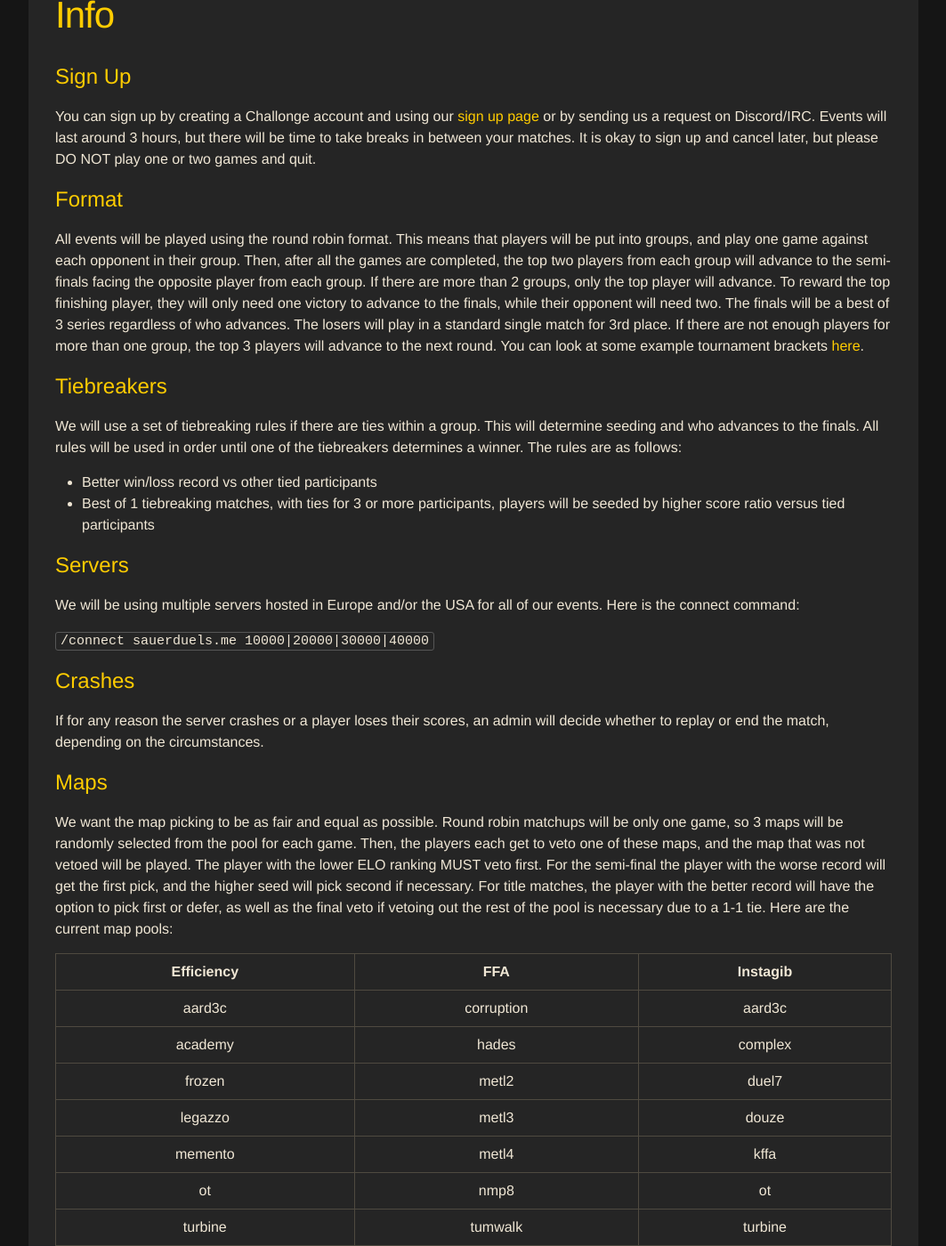
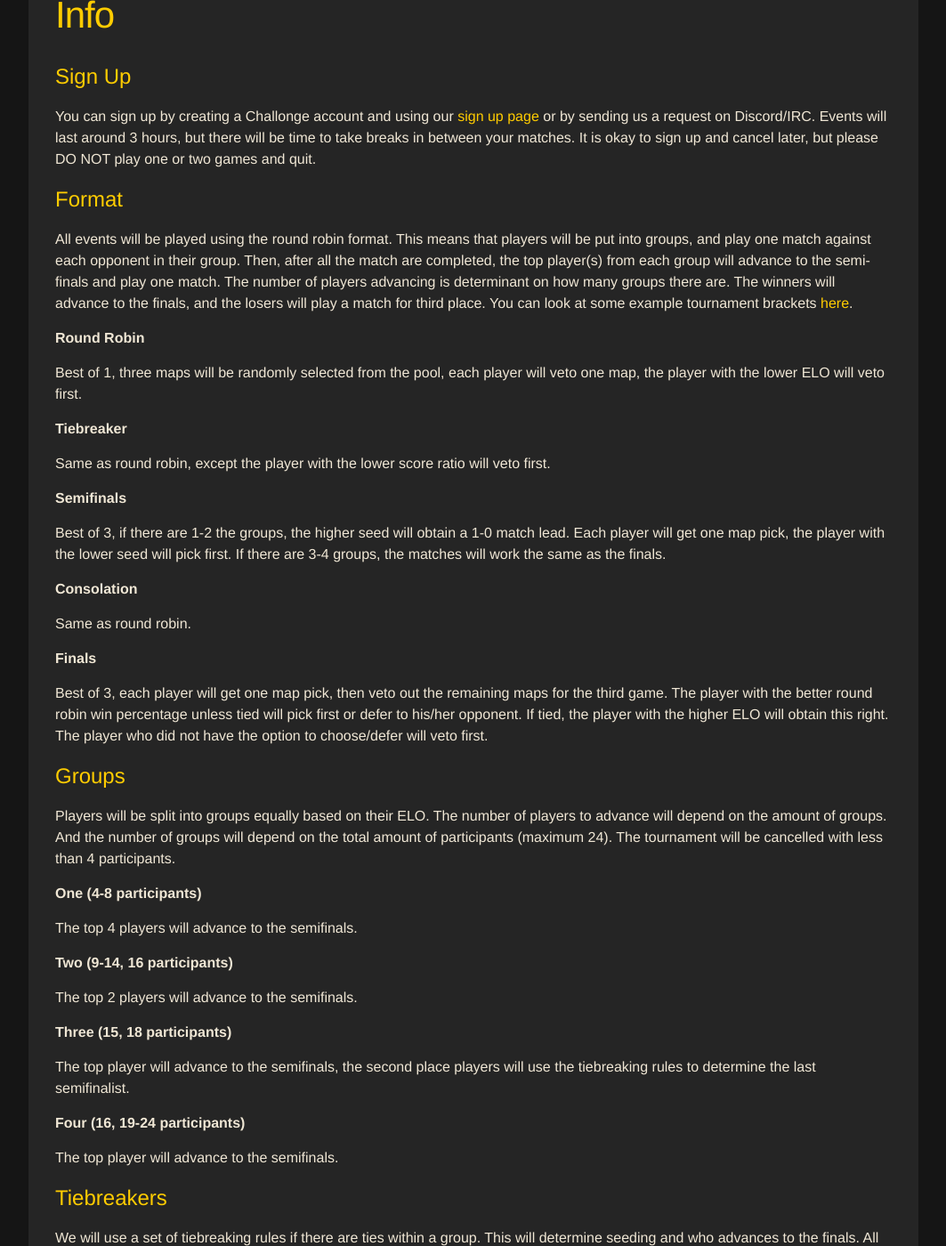
Before and after one commit to sauerduels/website, a Jekyll site: the page built from info.md, in a window 1280 px wide and 1400 px high, scrolled down 240 px. Shown: the whole window at 89% size, without its empty margins (108-1171 px from the left). Built offline with Jekyll 4.4.1, drawn with Linux system fonts in a browser that asks for light colours; a script that is not in the unit is left out; some of the changed text lies outside the part shown.

Commit message:
update rules

```diff
--- a/info.md
+++ b/info.md
@@ -11,14 +11,66 @@ You can sign up by creating a Challonge account and using our [sign up page](/si
 
 ## Format
 
-All events will be played using the round robin format. This means that players will be put into groups, and play one game against each opponent in their group. Then, after all the games are completed, the top two players from each group will advance to the semi-finals facing the opposite player from each group. If there are more than 2 groups, only the top player will advance. To reward the top finishing player, they will only need one victory to advance to the finals, while their opponent will need two. The finals will be a best of 3 series regardless of who advances. The losers will play in a standard single match for 3rd place. If there are not enough players for more than one group, the top 3 players will advance to the next round. You can look at some example tournament brackets [here](http://sauerduels.challonge.com/).
+All events will be played using the round robin format. This means that players will be put into groups, and play one match against each opponent in their group. Then, after all the match are completed, the top player(s) from each group will advance to the semi-finals and play one match. The number of players advancing is determinant on how many groups there are. The winners will advance to the finals, and the losers will play a match for third place. You can look at some example tournament brackets [here](http://sauerduels.challonge.com/).
+
+**Round Robin**
+
+Best of 1, three maps will be randomly selected from the pool, each player will veto one map, the player with the lower ELO will veto first.
+
+**Tiebreaker**
+
+Same as round robin, except the player with the lower score ratio will veto first.
+
+**Semifinals**
+
+Best of 3, if there are 1-2 the groups, the higher seed will obtain a 1-0 match lead. Each player will get one map pick, the player with the lower seed will pick first. If there are 3-4 groups, the matches will work the same as the finals.
+
+**Consolation**
+
+Same as round robin.
+
+**Finals**
+
+Best of 3, each player will get one map pick, then veto out the remaining maps for the third game. The player with the better round robin win percentage unless tied will pick first or defer to his/her opponent. If tied, the player with the higher ELO will obtain this right. The player who did not have the option to choose/defer will veto first.
+
+## Groups
+
+Players will be split into groups equally based on their ELO. The number of players to advance will depend on the amount of groups. And the number of groups will depend on the total amount of participants (maximum 24). The tournament will be cancelled with less than 4 participants.
+
+**One (4-8 participants)**
+
+The top 4 players will advance to the semifinals.
+
+**Two (9-14, 16 participants)**
+
+The top 2 players will advance to the semifinals.
+
+**Three (15, 18 participants)**
+
+The top player will advance to the semifinals, the second place players will use the tiebreaking rules to determine the last semifinalist.
+
+**Four (16, 19-24 participants)**
+
+The top player will advance to the semifinals.
 
 ## Tiebreakers
 
 We will use a set of tiebreaking rules if there are ties within a group. This will determine seeding and who advances to the finals. All rules will be used in order until one of the tiebreakers determines a winner. The rules are as follows:
 
   * Better win/loss record vs other tied participants
-  * Best of 1 tiebreaking matches, with ties for 3 or more participants, players will be seeded by higher score ratio versus tied participants
+  * Best of 1 tiebreaking matches, players will be seeded by higher score ratio versus tied participants
+
+## Map Pools
+
+| Efficiency | FFA | Instagib |
+| :--------: | :-: | :------: |
+| aard3c | corruption | aard3c |
+| academy | hades | complex |
+| frozen | metl2 | duel7 |
+| legazzo | metl3 | douze |
+| memento | metl4 | kffa |
+| ot | nmp8 | ot |
+| turbine | tumwalk | turbine |
 
 ## Servers
 
@@ -30,19 +82,6 @@ We will be using multiple servers hosted in Europe and/or the USA for all of our
 
 If for any reason the server crashes or a player loses their scores, an admin will decide whether to replay or end the match, depending on the circumstances.
 
-## Maps
-
-We want the map picking to be as fair and equal as possible. Round robin matchups will be only one game, so 3 maps will be randomly selected from the pool for each game. Then, the players each get to veto one of these maps, and the map that was not vetoed will be played. The player with the lower ELO ranking MUST veto first. For the semi-final the player with the worse record will get the first pick, and the higher seed will pick second if necessary. For title matches, the player with the better record will have the option to pick first or defer, as well as the final veto if vetoing out the rest of the pool is necessary due to a 1-1 tie. Here are the current map pools:
-
-| Efficiency | FFA | Instagib |
-| :--------: | :-: | :------: |
-| aard3c | corruption | aard3c |
-| academy | hades | complex |
-| frozen | metl2 | duel7 |
-| legazzo | metl3 | douze |
-| memento | metl4 | kffa |
-| ot | nmp8 | ot |
-| turbine | tumwalk | turbine |
 
 ## Cheating
 
```
